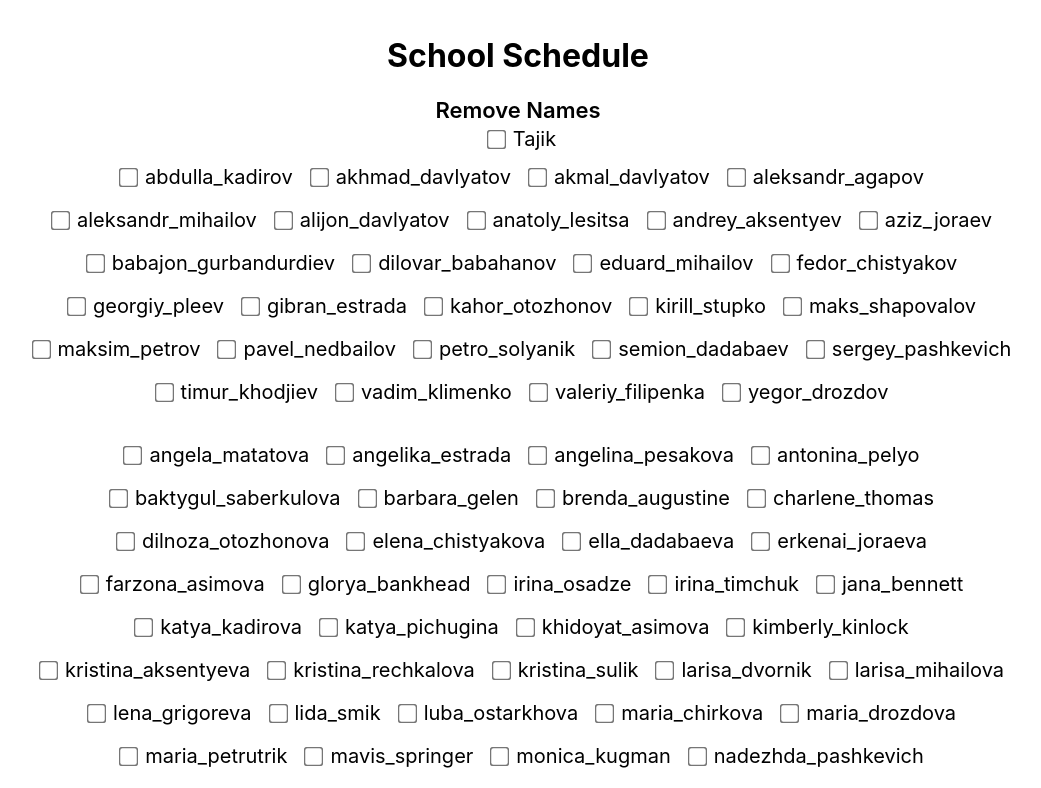
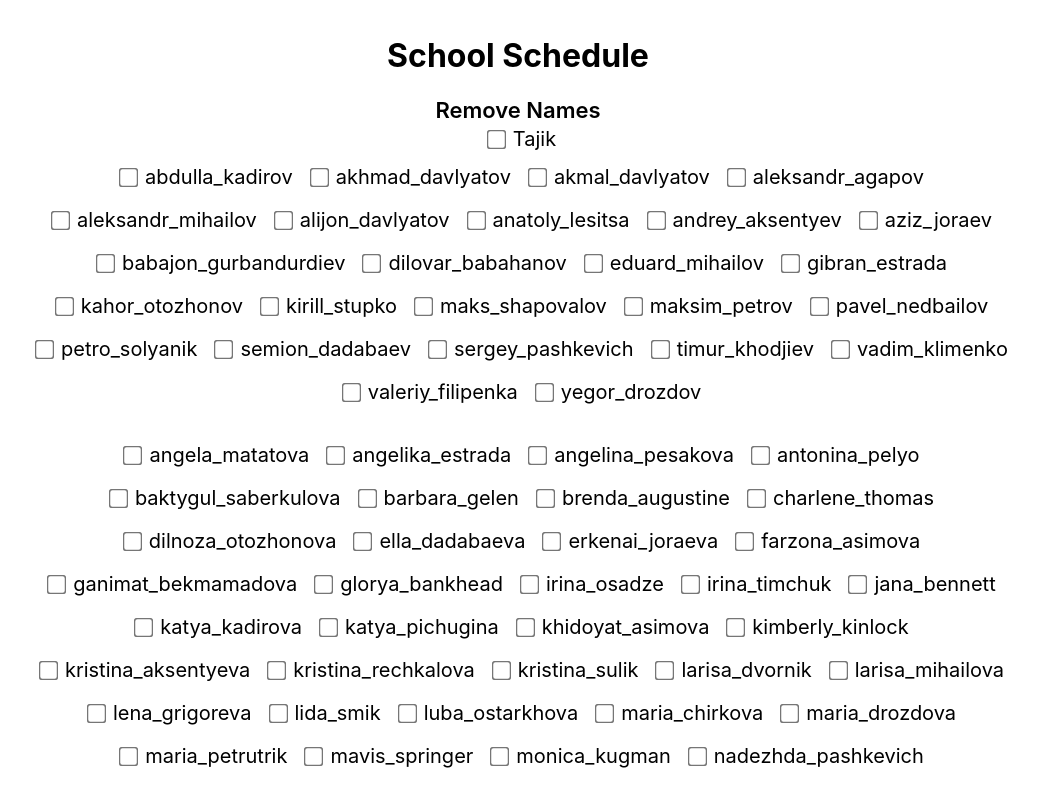
Before and after one commit to gibranestrada/schoolschedule, a React (Create React App) app: page / in a window 1280 px wide. Shown: the top 788 px of the page, without its empty margins (122-1163 px from the left). Built offline with nearby package versions, Linux system fonts and the light colour scheme.

Commit message:
created state for names and removedNames

```diff
--- a/src/Layout.js
+++ b/src/Layout.js
@@ -1,5 +1,5 @@
 /* eslint-disable no-unused-expressions */
-import React from "react";
+import React, {useState} from "react";
 import styles from "./Layout.module.css";
 import * as names from "./Names";
 import RemoveNames from "./removeNames";
@@ -7,10 +7,10 @@ var FileSaver = require("file-saver");
 
 const Layout = () => {
   let schoolOptions = {};
-  let removedBrothersNames = [];
-  let removedSistersNames = [];
-  let tajikSisters = [];
-  let tajikBrothers = [];
+  const [removedBrothersNames, setRemovedBrothersNames] = useState([]);
+  const [removedSistersNames, setRemovedSistersNames] = useState([]);
+  const [tajikSisters, setTajikSisters] = useState([]);
+  const [tajikBrothers, setTajikBrothers] = useState([]);
   const russianAssign = {
     reading: "Чтение",
     initial: "1й разговор",
@@ -31,6 +31,7 @@ const Layout = () => {
     e.preventDefault();
     const combineArraysSisters = [...removedSistersNames, ...tajikSisters].filter((v, i, a) => a.indexOf(v) === i);
     const combineArraysBrothers = [...removedBrothersNames, ...tajikBrothers].filter((v, i, a) => a.indexOf(v) === i);
+    console.log(combineArraysSisters, combineArraysBrothers);
     names.removeBrothersNames(combineArraysBrothers);
     names.removeSistersNames(combineArraysSisters);
     const assignedNames = Object.keys(schoolOptions).map((value) => {
@@ -104,9 +105,6 @@ const Layout = () => {
 
     return newStr;
   };
-  const resetHandler = () => {
-    window.location.reload();
-  };
 
   const schoolOptionsHandler = (e) => {
     e.persist();
@@ -125,7 +123,7 @@ const Layout = () => {
   const tajikHandler = (e) => {
     e.persist();
     if (e.target.checked) {
-      tajikSisters = [
+      setTajikSisters(s => [
         "nisso_davlyatova",
         "farzona_asimova",
         "khidoyat_asimova",
@@ -133,9 +131,10 @@ const Layout = () => {
         "dilnoza_otozhonova",
         "erkenai_joraeva",
         "ruhafzo_joraeva",
-        "khidoyat_asimova"
-      ];
-      tajikBrothers = [
+        "khidoyat_asimova",
+        "ganimat_bekmamadova"
+      ])
+      setTajikBrothers(s=> [
         "alijon_davlyatov",
         "kahor_otozhonov",
         "abdulla_kadirov",
@@ -144,10 +143,10 @@ const Layout = () => {
         "babajon_gurbandurdiev",
         "akmal_davlyatov",
         "dilovar_babahanov"
-      ];
+      ])
     } else {
-      tajikSisters = [];
-      tajikBrothers = [];
+      setTajikSisters(s => []);
+      setTajikBrothers(s => []);
     }
   };
   const setDate = (e) => {
@@ -227,6 +226,8 @@ const Layout = () => {
         <RemoveNames
           removedBrothersNames={removedBrothersNames}
           removedSistersNames={removedSistersNames}
+          setBro= {setRemovedBrothersNames}
+          setSis={setRemovedSistersNames}
         />
         <p style={{ fontSize: "22px", fontWeight: 600, marginBottom: "0px" }}>
           First School
@@ -549,7 +550,6 @@ const Layout = () => {
           </div>
         </div>
         <div onChange={setDate} className={styles.submitReset}>
-          <button onClick={resetHandler}>Reset</button>
           <input type="submit" value="Submit" />
           <input
             style={{ fontSize: "12px", width: "60px", cursor: "auto" }}
--- a/src/Names.js
+++ b/src/Names.js
@@ -26,10 +26,10 @@ export const masterListBrothers = {
     assignments: ["initial", "reading", "return", "talk", "householder"],
     russianName: "Вадим Клименко",
   },
-  georgiy_pleev: {
-    assignments: ["initial", "reading", "return", "householder"],
-    russianName: "Георгий Плиев",
-  },
+  // georgiy_pleev: {
+  //   assignments: ["initial", "reading", "return", "householder"],
+  //   russianName: "Георгий Плиев",
+  // },
   pavel_nedbailov: {
     assignments: ["reading", "initial", "return", "householder", "talk"],
     russianName: "Павел Недбайлов",
@@ -104,17 +104,17 @@ export const masterListBrothers = {
     assignments: ["reading", "initial", "householder", "return"],
     russianName: "Абдулла Кадыров",
   },
-  fedor_chistyakov: {
-    assignments: [
-      "reading",
-      "return",
-      "talk",
-      "householder",
-      "bibleStudy",
-      "initial",
-    ],
-    russianName: "федор Честяков",
-  },
+  // fedor_chistyakov: {
+  //   assignments: [
+  //     "reading",
+  //     "return",
+  //     "talk",
+  //     "householder",
+  //     "bibleStudy",
+  //     "initial",
+  //   ],
+  //   russianName: "федор Честяков",
+  // },
   kahor_otozhonov: {
     assignments: ["reading", "talk", "initial", "householder", "return"],
     russianName: "Кахор Отоженов",
@@ -314,10 +314,10 @@ export const masterListSisters = {
     assignments: ["return", "bibleStudy", "householder", "initial"],
     russianName: "Глория Бенхет",
   },
-  elena_chistyakova: {
-    assignments: ["bibleStudy", "householder", "initial", "return"],
-    russianName: "Лена Чистякова",
-  },
+  // elena_chistyakova: {
+  //   assignments: ["bibleStudy", "householder", "initial", "return"],
+  //   russianName: "Лена Чистякова",
+  // },
   dilnoza_otozhonova: {
     assignments: ["bibleStudy", "householder", "initial", "return"],
     russianName: "Дилноза Отоженова",
@@ -330,10 +330,10 @@ export const masterListSisters = {
     assignments: ["householder", "initial", "return", "bibleStudy"],
     russianName: "Тамано Давлятова",
   },
-  // ganimat_bekmamadova: {
-  //     assignments: ["householder", "initial", "return", "bibleStudy"],
-  //      russianName: "Ганимат Бекмамадова",
-  // },
+  ganimat_bekmamadova: {
+      assignments: ["householder", "initial", "return", "bibleStudy"],
+       russianName: "Ганимат Бекмамадова",
+  },
   lena_grigoreva: {
     assignments: ["householder"],
     russianName: "Лена Григорьева",
--- a/src/removeNames.js
+++ b/src/removeNames.js
@@ -1,40 +1,55 @@
-import React from "react";
+import React, { useState } from "react";
 import * as names from "./Names";
 import styles from "./Layout.module.css";
 
-const RemoveNames = ({ removedBrothersNames, removedSistersNames }) => {
+const RemoveNames = ({ removedBrothersNames, removedSistersNames, setSis, setBro }) => {
   const brothersList = Object.keys(names.masterListBrothers).sort();
   const sistersList = Object.keys(names.masterListSisters).sort();
+  const combined = [...brothersList, ...sistersList];
+  const [initial, setInitial] = useState(combined.reduce((obj, item) => {
+    return { ...obj, [item]: false }
+  }, {}))
   const removedNamesHandler = (e) => {
     e.persist();
-
     if (e.target.type === "checkbox") {
       if (e.target.className === "sister") {
+        //console.log('sister')
         if (removedSistersNames.includes(e.target.id)) {
-          removedSistersNames = removedSistersNames.filter(
+          setSis(s => removedSistersNames.filter(
             (value) => value !== e.target.id
-          );
+          ))
         } else {
-          removedSistersNames.push(e.target.id);
+          //removedSistersNames.push(e.target.id);
+          setSis(s => [...s, e.target.id])
         }
       } else if (e.target.className === "brother") {
+        //console.log('brother')
         if (removedBrothersNames.includes(e.target.id)) {
-          removedBrothersNames = removedBrothersNames.filter(
+          setBro(s => removedBrothersNames.filter(
             (value) => value !== e.target.id
-          );
+          ))
+          //console.log(removedBrothersNames);
         } else {
-          removedBrothersNames.push(e.target.id);
+          //removedBrothersNames.push(e.target.id);
+          setBro(s => [...s, e.target.id])
         }
       }
     }
   };
+
+  const checkHandler = (e) => {
+    e.persist()
+    const value = !initial[e.target.id]
+    setInitial(s => { return { ...s, [e.target.id]: value } })
+    return true;
+  }
 
   return (
     <div onClick={removedNamesHandler} className={styles.tablesContainer}>
       {brothersList.map((value) => {
         return (
           <div className={styles.tableBrothersNames} key={value + Math.random()}>
-            <input className="brother" type="checkbox" id={value} value={value} name={value} />
+            <input className="brother" type="checkbox" checked={initial[value]} onChange={checkHandler} id={value} value={value} name={value} />
             <label htmlFor={value}>{value}</label>
           </div>
         );
@@ -49,6 +64,8 @@ const RemoveNames = ({ removedBrothersNames, removedSistersNames }) => {
               id={value}
               value={value}
               name={value}
+              checked={initial[value]}
+              onChange={checkHandler}
             />
             <label htmlFor={value}>{value}</label>
           </div>
```
